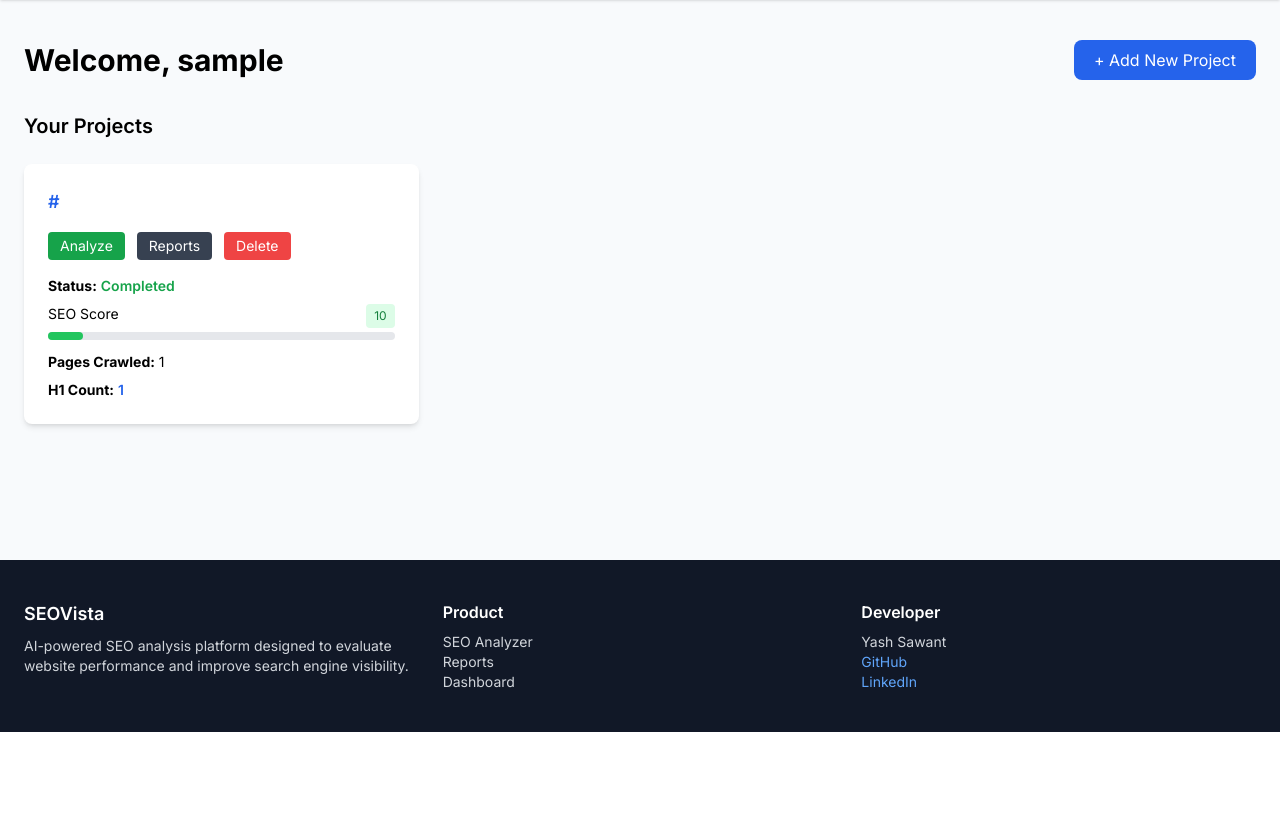
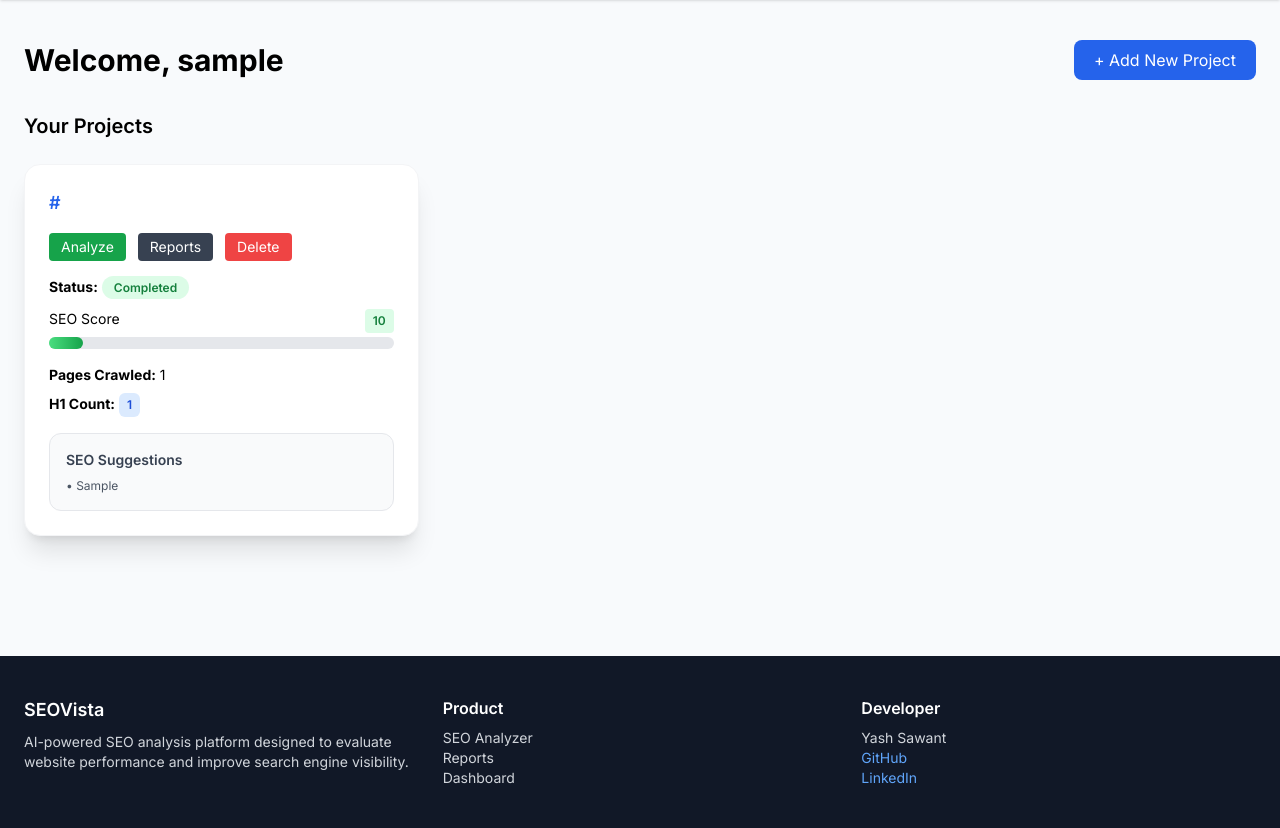
Before and after one commit to yashh9559/seovista, a Django app: page /dashboard/ in a window 1280 px wide. Shown: the part 68-896 px from the top of the page. Before the commit the page ends 800 px from the top, so only its background shows below. Run offline with Django 5.2, Linux system fonts and the light colour scheme; a user stored in the database is signed in; tables that the repository leaves empty hold one stand-in row (values such as "Sample post"); some libraries are stand-ins or nearby versions.

Commit message:
added SEO suggestions + improved dashboard UI

```diff
--- a/analyzer/models.py
+++ b/analyzer/models.py
@@ -29,5 +29,7 @@ class SEOReport(models.Model):
 
     screenshot = models.TextField(null=True, blank=True)
 
+    suggestions = models.TextField(blank=True, null=True)
+
     def __str__(self):
         return f"{self.project.website_url} - {self.status}"
--- a/analyzer/views.py
+++ b/analyzer/views.py
@@ -19,6 +19,8 @@ import urllib3
 urllib3.disable_warnings(urllib3.exceptions.InsecureRequestWarning)
 
 
+# ================= BASIC PAGES =================
+
 def home(request):
     return render(request, "home.html")
 
@@ -26,6 +28,8 @@ def home(request):
 def about(request):
     return render(request, "about.html")
 
+
+# ================= DASHBOARD =================
 
 @login_required
 def dashboard(request):
@@ -41,6 +45,8 @@ def dashboard(request):
 
     return render(request, "dashboard.html", {"project_data": project_data})
 
+
+# ================= ADD PROJECT =================
 
 @login_required
 def add_project(request):
@@ -58,12 +64,16 @@ def add_project(request):
     return render(request, "add_project.html")
 
 
+# ================= DELETE PROJECT =================
+
 @login_required
 def delete_project(request, project_id):
     project = get_object_or_404(Project, id=project_id, user=request.user)
     project.delete()
     return redirect("dashboard")
 
+
+# ================= REPORT HISTORY =================
 
 @login_required
 def report_history(request, project_id):
@@ -76,10 +86,13 @@ def report_history(request, project_id):
     })
 
 
-# 🔥 SIMPLE + WORKING SCREENSHOT (NO PLAYWRIGHT)
+# ================= SCREENSHOT =================
+
 def generate_screenshot(url):
     return f"https://image.thum.io/get/fullpage/{url}"
 
+
+# ================= CRAWLER =================
 
 def run_crawler(project_id, report_id):
     close_old_connections()
@@ -114,13 +127,18 @@ def run_crawler(project_id, report_id):
 
             soup = BeautifulSoup(res.text, "html.parser")
 
+            # TITLE CHECK
             if not soup.find("title"):
                 issues.append(f"Missing title on {url}")
 
+            # META DESCRIPTION CHECK
             if not soup.find("meta", attrs={"name": "description"}):
                 issues.append(f"Missing meta description on {url}")
 
+            # H1 COUNT
             h1_count += len(soup.find_all("h1"))
+
+            # IMAGE ALT CHECK
             missing_alt += len([img for img in soup.find_all("img") if not img.get("alt")])
 
             crawl_map.append(url)
@@ -134,6 +152,8 @@ def run_crawler(project_id, report_id):
 
             return links
 
+        # ================= CRAWLING =================
+
         while to_visit and pages < 10:
             url = to_visit.pop(0)
 
@@ -145,21 +165,50 @@ def run_crawler(project_id, report_id):
                     if link not in visited:
                         to_visit.append(link)
 
+        # ================= SEO SCORE =================
+
         score = 100
+
         if missing_alt > 0:
             score -= min(missing_alt, 30)
+
         if h1_count == 0:
             score -= 20
 
-        # 🔥 SAVE SCREENSHOT
+        score = max(0, min(score, 100))
+
+        # ================= SEO SUGGESTIONS =================
+
+        suggestions = []
+
+        if h1_count == 0:
+            suggestions.append("Add at least one H1 tag to improve SEO structure.")
+
+        elif h1_count > 1:
+            suggestions.append("Use only one H1 tag per page for better SEO hierarchy.")
+
+        if missing_alt > 0:
+            suggestions.append("Add alt attributes to all images for better accessibility and SEO.")
+
+        if pages < 5:
+            suggestions.append("Increase internal linking to improve crawl depth.")
+
+        if score < 50:
+            suggestions.append("Your SEO score is low. Improve meta tags, headings, and content.")
+
+        elif score >= 80:
+            suggestions.append("Great job! Your website is well optimized.")
+
+        # ================= SAVE REPORT =================
+
         report.screenshot = generate_screenshot(base_url)
-
         report.h1_count = h1_count
         report.missing_alt_count = missing_alt
         report.pages_crawled = pages
-        report.score = max(0, min(score, 100))
+        report.score = score
         report.issues = "\n".join(set(issues))
         report.crawl_map = "\n".join(crawl_map)
+        report.suggestions = "\n".join(suggestions)  # 🔥 NEW FIELD
         report.status = "Completed"
 
         report.save()
@@ -167,6 +216,8 @@ def run_crawler(project_id, report_id):
     except Exception as e:
         print("Crawler error:", e)
 
+
+# ================= START ANALYSIS =================
 
 @login_required
 def analyze_project(request, project_id):
@@ -185,6 +236,8 @@ def analyze_project(request, project_id):
     return redirect("dashboard")
 
 
+# ================= STATUS CHECK =================
+
 @login_required
 def check_report_status(request, project_id):
     report = SEOReport.objects.filter(project_id=project_id).order_by("-id").first()
@@ -199,6 +252,8 @@ def check_report_status(request, project_id):
     })
 
 
+# ================= CONTACT =================
+
 def contact_view(request):
     if request.method == "POST":
         send_mail(
--- a/templates/dashboard.html
+++ b/templates/dashboard.html
@@ -13,7 +13,7 @@ Welcome, {{ request.user.username }}
 </h2>
 
 <a href="/add-project/"
-class="bg-blue-600 text-white px-5 py-2 rounded-lg hover:bg-blue-700">
+class="bg-blue-600 text-white px-5 py-2 rounded-lg hover:bg-blue-700 transition">
 + Add New Project
 </a>
 
@@ -35,42 +35,42 @@ Your Projects
 
 <!-- ================= PROJECT CARD ================= -->
 
-<div class="bg-white shadow-md rounded-lg p-6">
+<div class="bg-white shadow-xl rounded-2xl p-6 border border-gray-100 hover:shadow-2xl transition duration-300">
 
 <!-- WEBSITE URL -->
 
-<h4 class="text-lg font-semibold mb-4 text-blue-600">
+<h4 class="text-lg font-semibold mb-4 text-blue-600 break-words">
 {{ item.project.website_url }}
 </h4>
 
 <!-- ================= ACTION BUTTONS ================= -->
 
-<div class="flex gap-3 mb-4">
+<div class="flex gap-3 mb-4 flex-wrap">
 
 {% if item.latest_report and item.latest_report.status == "Running" %}
 
-<span class="bg-yellow-500 text-white px-3 py-1 rounded text-sm">
+<span class="bg-yellow-100 text-yellow-700 px-3 py-1 rounded-full text-xs font-semibold">
 Analyzing...
 </span>
 
 {% else %}
 
 <a href="{% url 'analyze_project' item.project.id %}"
-class="bg-green-600 text-white px-3 py-1 rounded hover:bg-green-700 text-sm">
+class="bg-green-600 text-white px-3 py-1 rounded hover:bg-green-700 text-sm transition">
 Analyze
 </a>
 
 {% endif %}
 
 <a href="{% url 'report_history' item.project.id %}"
-class="bg-gray-700 text-white px-3 py-1 rounded hover:bg-gray-800 text-sm">
+class="bg-gray-700 text-white px-3 py-1 rounded hover:bg-gray-800 text-sm transition">
 Reports
 </a>
 
 <form action="{% url 'delete_project' item.project.id %}" method="POST">
 {% csrf_token %}
 <button type="submit"
-class="bg-red-500 text-white px-3 py-1 rounded hover:bg-red-600 text-sm">
+class="bg-red-500 text-white px-3 py-1 rounded hover:bg-red-600 text-sm transition">
 Delete
 </button>
 </form>
@@ -79,20 +79,30 @@ Delete
 
 <!-- ================= STATUS ================= -->
 
-<p class="text-sm mb-2">
+<p class="text-sm mb-3">
 
 <strong>Status:</strong>
 
 <span id="status-{{ item.project.id }}">
 
 {% if item.latest_report and item.latest_report.status == "Running" %}
-<span class="text-yellow-600 font-semibold">Crawling...</span>
+
+<span class="bg-yellow-100 text-yellow-700 px-3 py-1 rounded-full text-xs font-semibold">
+Crawling...
+</span>
 
 {% elif item.latest_report %}
-<span class="text-green-600 font-semibold">Completed</span>
+
+<span class="bg-green-100 text-green-700 px-3 py-1 rounded-full text-xs font-semibold">
+Completed
+</span>
 
 {% else %}
+
+<span class="bg-gray-100 text-gray-600 px-3 py-1 rounded-full text-xs font-semibold">
 Not analyzed
+</span>
+
 {% endif %}
 
 </span>
@@ -101,14 +111,14 @@ Not analyzed
 
 <!-- ================= SEO SCORE ================= -->
 
-<div class="mb-3">
+<div class="mb-4">
 
 <div class="flex justify-between text-sm mb-1">
 
-<span>SEO Score</span>
+<span class="font-medium">SEO Score</span>
 
 {% if item.latest_report %}
-<span class="bg-green-100 text-green-700 px-2 py-1 rounded text-xs">
+<span class="bg-green-100 text-green-700 px-2 py-1 rounded text-xs font-semibold">
 {{ item.latest_report.score }}
 </span>
 {% else %}
@@ -118,8 +128,8 @@ Not analyzed
 </div>
 
 {% if item.latest_report %}
-<div class="w-full bg-gray-200 rounded h-2">
-<div class="bg-green-500 h-2 rounded"
+<div class="w-full bg-gray-200 rounded-full h-3">
+<div class="bg-gradient-to-r from-green-400 to-green-600 h-3 rounded-full"
 style="width: {{ item.latest_report.score }}%;">
 </div>
 </div>
@@ -129,7 +139,7 @@ style="width: {{ item.latest_report.score }}%;">
 
 <!-- ================= PAGES CRAWLED ================= -->
 
-<p class="text-sm">
+<p class="text-sm mb-2">
 
 <strong>Pages Crawled:</strong>
 
@@ -143,7 +153,7 @@ style="width: {{ item.latest_report.score }}%;">
 
 </p>
 
-<!-- ================= H1 COUNT (CLICKABLE SCREENSHOT) ================= -->
+<!-- ================= H1 COUNT ================= -->
 
 <p class="text-sm mt-2">
 
@@ -153,9 +163,8 @@ style="width: {{ item.latest_report.score }}%;">
 
     {% if item.latest_report.screenshot %}
 
-        <!-- 🔥 CLICKABLE LINK -->
         <a href="{{ item.latest_report.screenshot }}" target="_blank"
-           class="text-blue-600 font-semibold hover:underline">
+           class="inline-block bg-blue-100 text-blue-700 px-2 py-1 rounded-md text-xs font-semibold hover:bg-blue-200 transition">
 
             {{ item.latest_report.h1_count }}
 
@@ -175,6 +184,28 @@ style="width: {{ item.latest_report.score }}%;">
 
 </p>
 
+<!-- ================= SEO SUGGESTIONS ================= -->
+
+{% if item.latest_report and item.latest_report.suggestions %}
+
+<div class="mt-4 bg-gray-50 p-4 rounded-xl border border-gray-200">
+
+<p class="font-semibold text-sm mb-2 text-gray-700">
+SEO Suggestions
+</p>
+
+<ul class="text-xs text-gray-600 space-y-1">
+
+{% for suggestion in item.latest_report.suggestions.splitlines %}
+<li>• {{ suggestion }}</li>
+{% endfor %}
+
+</ul>
+
+</div>
+
+{% endif %}
+
 </div>
 
 {% endfor %}
@@ -185,8 +216,10 @@ style="width: {{ item.latest_report.score }}%;">
 
 <!-- ================= EMPTY STATE ================= -->
 
-<div class="bg-white p-6 shadow rounded-lg">
-<p>No projects yet. Add one to start.</p>
+<div class="bg-white p-6 shadow rounded-lg text-center">
+<p class="text-gray-600">
+No projects yet. Click <strong>Add New Project</strong> to start analyzing.
+</p>
 </div>
 
 {% endif %}
```
Also changed, not shown: analyzer/migrations/0008_seoreport_suggestions.py (added).
